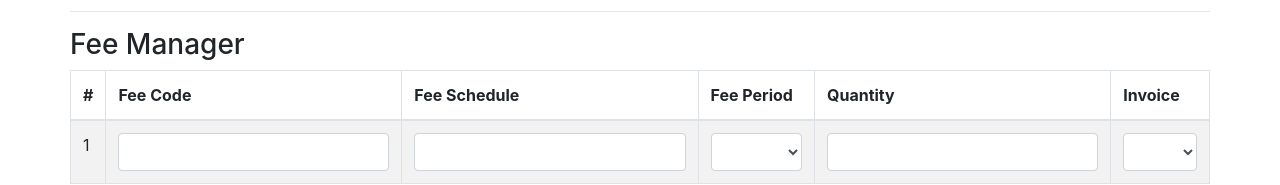
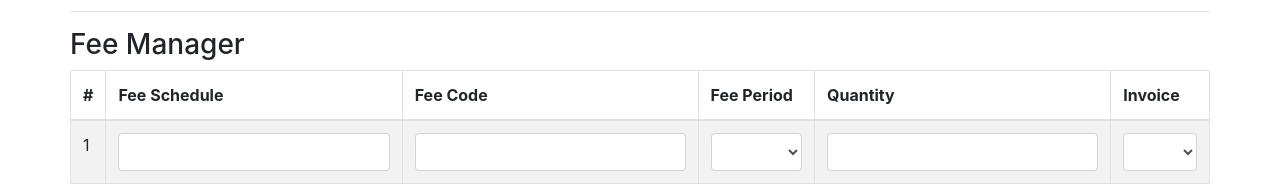
Before and after one commit to ItsAMeNick/sCube-Script-Builder, a React (Create React App) app: page / in a window 1280 px wide. Both pictures are taken after a click on the checkbox "Add a Fee". Shown: the part 480-665 px from the top of the page. Built offline with nearby package versions, Linux system fonts and the light colour scheme.

Commit message:
[NZ] Switched Fee Schedule and Fee Code Order, this is how I think it should be... O.O

```diff
--- a/src/components/FEE_Container.js
+++ b/src/components/FEE_Container.js
@@ -33,8 +33,8 @@ class FEE_FeeContainer extends Component {
                 <thead>
                     <tr>
                     <th>#</th>
+                    <th>Fee Schedule</th>
                     <th>Fee Code</th>
-                    <th>Fee Schedule</th>
                     <th>Fee Period</th>
                     <th>Quantity</th>
                     <th>Invoice</th>
--- a/src/components/FEE_FeeItem.js
+++ b/src/components/FEE_FeeItem.js
@@ -22,10 +22,10 @@ class FEE_FeeItem extends Component {
         <tr>
             <td>{this.props.fee_number}</td>
             <td>
-                <Form.Control id="code" type="text" onChange={this.handleChange}/>
+                <Form.Control id="schedule" type="text" onChange={this.handleChange}/>
             </td>
             <td>
-                <Form.Control id="schedule" type="text" onChange={this.handleChange}/>
+                <Form.Control id="code" type="text" onChange={this.handleChange}/>
             </td>
             <td>
                 <Form.Control id="period" as="select" onChange={this.handleChange}>
```
